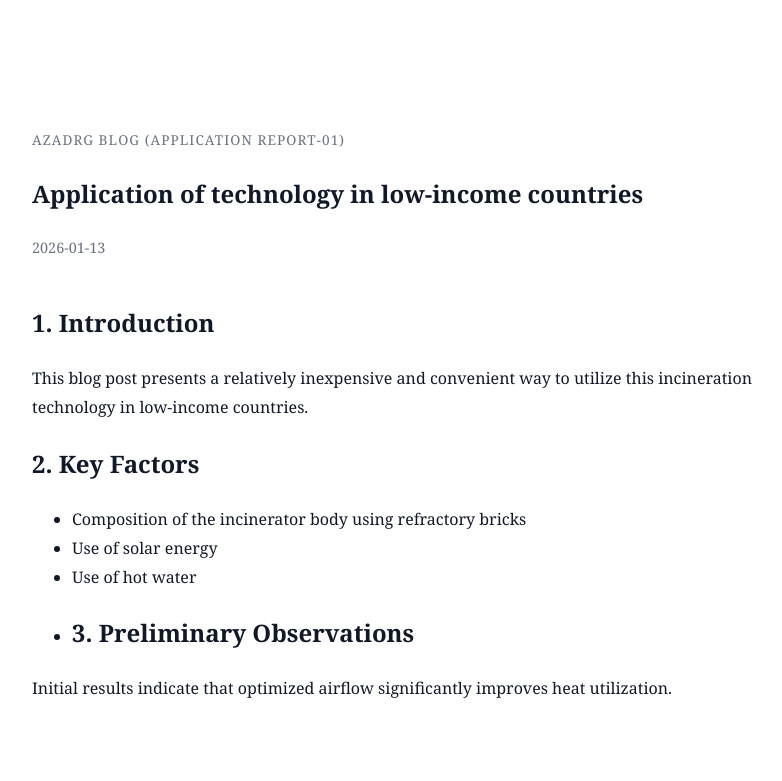
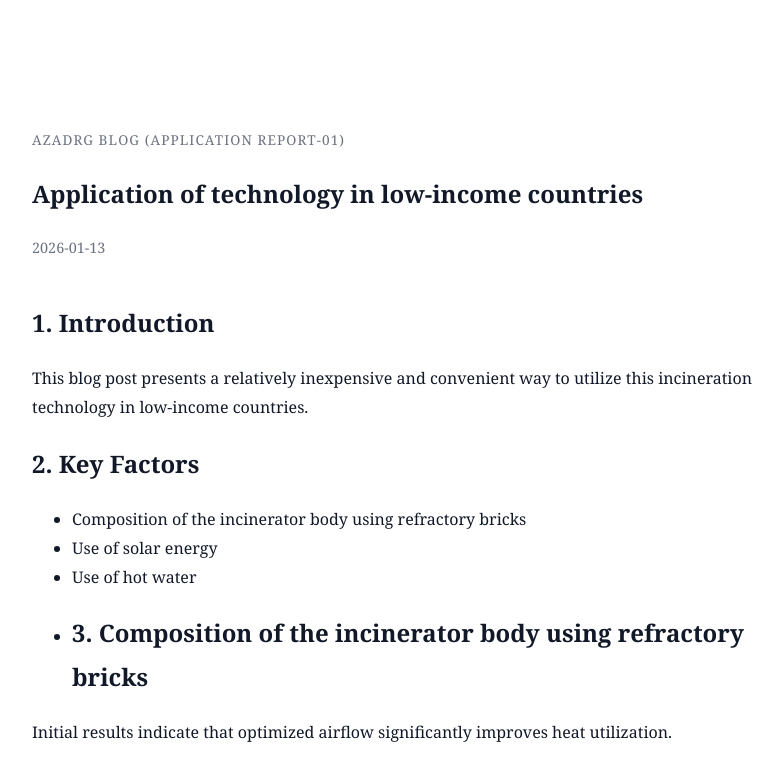
Before and after one commit to ssimsangmin49-creator/ecofriendly-polymer-compounds-incineration, a Jekyll site: the page built from _posts/2026-01-13-application.md, in a window 1280 px wide. Shown: the top 781 px of the page, without its empty margins (222-1004 px from the left). Built offline with Jekyll 4.4.1, drawn with Linux system fonts in a browser that asks for light colours.

Commit message:
Update 2026-01-13-application.md

```diff
--- a/_posts/2026-01-13-application.md
+++ b/_posts/2026-01-13-application.md
@@ -16,7 +16,7 @@ this incineration technology in low-income countries.
 - Use of solar energy
 - Use of hot water
 -
-## 3. Preliminary Observations
+## 3. Composition of the incinerator body using refractory bricks
 
 Initial results indicate that optimized airflow
 significantly improves heat utilization.
```
